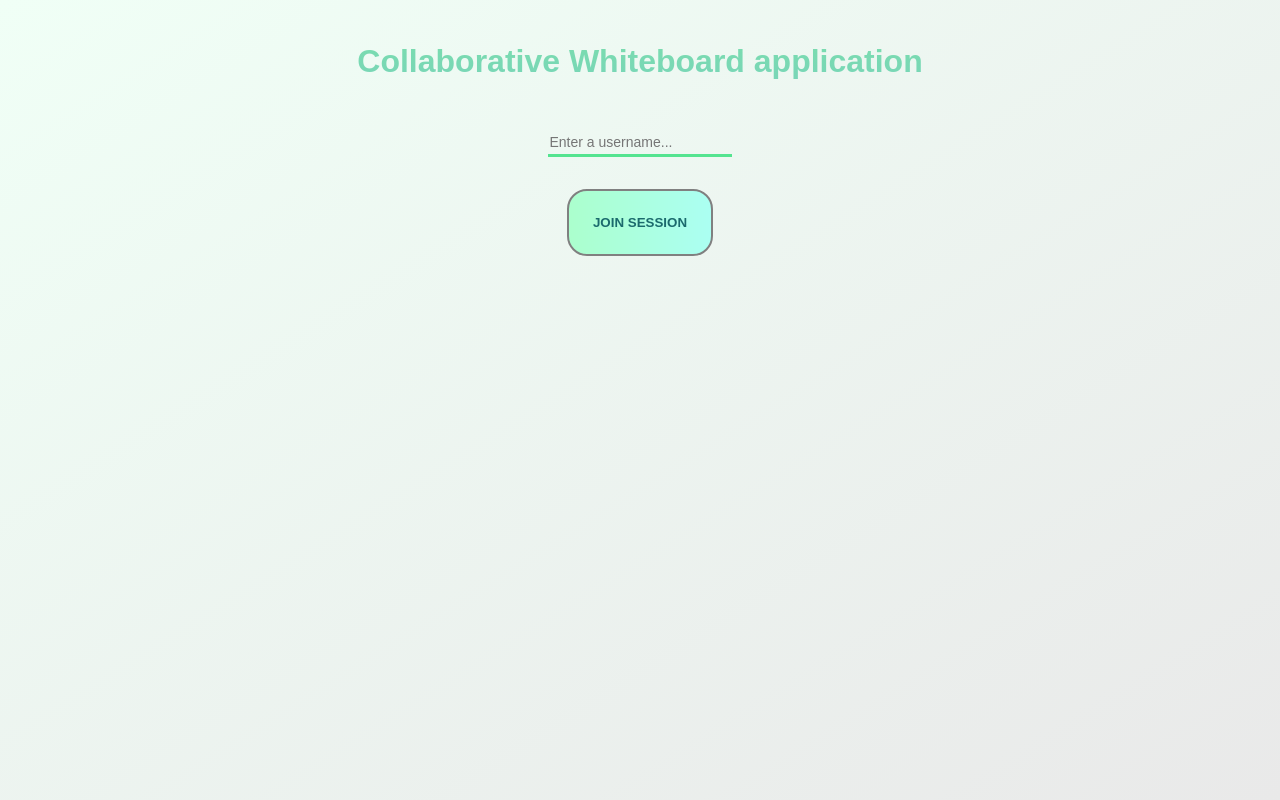
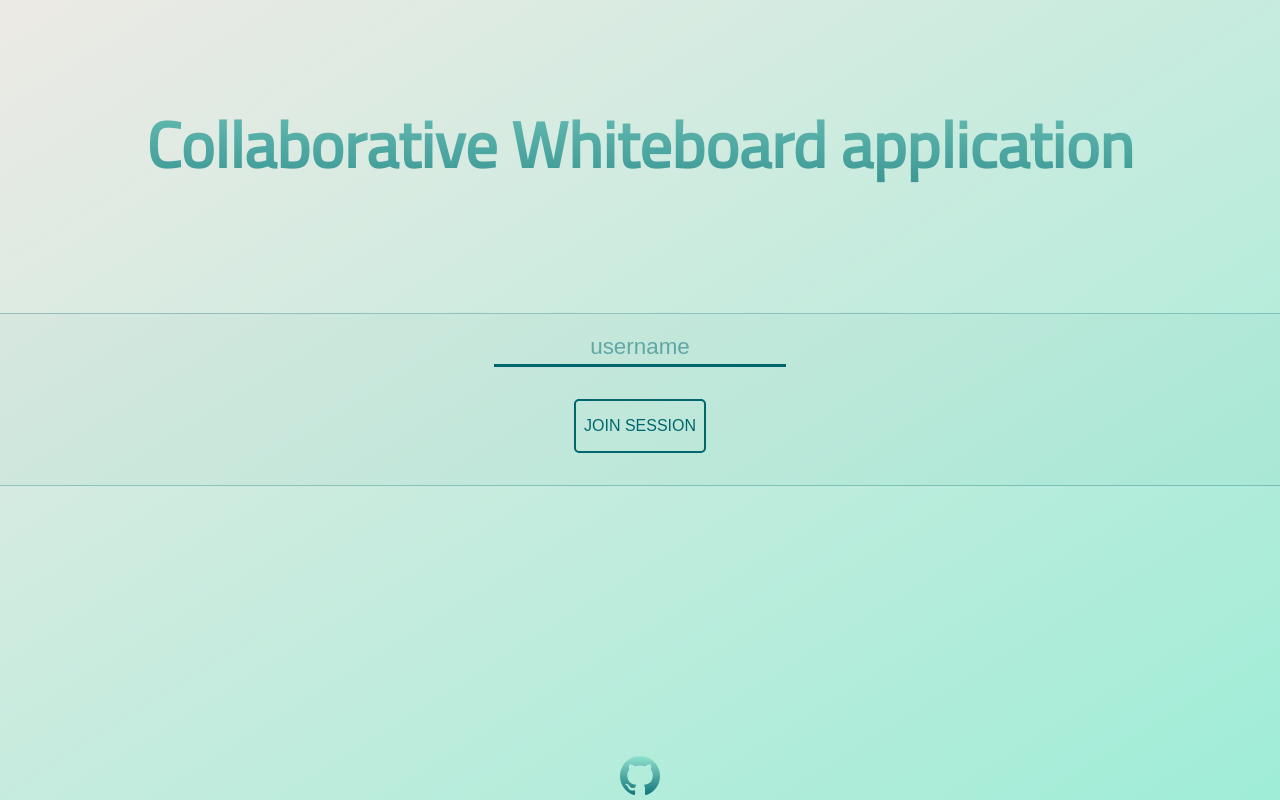
Before and after one commit to nlacko97/collaborative-whiteboard, a website: page public/index.html in a window 1280 px wide. Drawn offline with nearby package versions, Linux system fonts and the light colour scheme; some packages are replaced by stand-ins of ours; no server answers; a script that the page names is missing.

Commit message:
landing page, whiteboard, toolbox and participants new UI

```diff
--- a/index.js
+++ b/index.js
@@ -45,7 +45,6 @@ MongoClient.connect(uri, {
                     sessionParticipants: sessionParticipants
                 });
             }
-            console.log(sessionParticipants);
             if (socket.id == hostUserId) {
                 hostDisconnectedTriggered = true;
                 if (!hostEndSessionTriggered) {
@@ -74,7 +73,6 @@ MongoClient.connect(uri, {
                         sessionParticipants: sessionParticipants
                     });
                 }
-                console.log(sessionParticipants);
             }
         });
         socket.on('new-client-request-decision', (data) => {
@@ -97,7 +95,6 @@ MongoClient.connect(uri, {
                         id: data.clientId,
                         backgroundColor: getRandomRGB()
                     });
-                    console.log(sessionParticipants);
                 } else {
                     dataToSend = {
                         accepted: data.accepted,
@@ -281,7 +278,6 @@ MongoClient.connect(uri, {
                     username: data.username,
                     backgroundColor: getRandomRGB()
                 })
-                console.log(sessionParticipants);
                 dbo.collection('sessions').insertOne(newSession, (err, succ) => {
                     if (err) throw err;
                     console.log("new session inserted");
--- a/public/client.js
+++ b/public/client.js
@@ -894,7 +894,7 @@ window.onload = function () {
         $participantsListDiv.html("");
         participants.forEach(p => {
             $participantsListDiv.append(`
-                <div class="participant" id="participant-${p.id}" style="background-color: ${p.backgroundColor};" title="${p.username}">
+                <div class="participant" id="participant-${p.id}" style="background: linear-gradient(to top right, ${p.backgroundColor}, rgb(var(--light-teal)));" title="${p.username}">
                     ${p.username.charAt(0)}
                 </div>
                 <div class="participant-username">${p.username}</div>
--- a/public/index.html
+++ b/public/index.html
@@ -8,15 +8,21 @@
     <link href="https://cdn.jsdelivr.net/npm/remixicon@2.5.0/fonts/remixicon.css" rel="stylesheet">
     <link rel="stylesheet" href="https://cdn.jsdelivr.net/npm/notyf@3/notyf.min.css">
     <link href="https://fonts.googleapis.com/css2?family=Reenie+Beanie&display=swap" rel="stylesheet">
+    <link rel="preconnect" href="https://fonts.gstatic.com">
+    <link href="https://fonts.googleapis.com/css2?family=Cairo&display=swap" rel="stylesheet">
     <title>Collaborative Whiteboard</title>
 </head>
 
 <body id="myBody">
     <div id="title">
         <h4>
-            <span>Collaborative Whiteboard application</span>
+            Collaborative Whiteboard application
         </h4>
     </div>
+    <div class="site-content">
+        <div class="participants-list">
+        </div>
+        <div id="whiteboard">
             <div class="tools-list">
                 <div class="tool">
                     <a href="#" title="Brush" class="selected" id="brush">
@@ -62,8 +68,6 @@
                     </a>
                 </div>
             </div>
-    <div class="participants-list"></div>
-    <div id="whiteboard">
             <div id="sticky-notes-container" style="z-index: 999;"></div>
             <div id="image-comment-buttons-container" style="z-index: 999;"></div>
             <canvas id="background-canvas" width="1000px" height="650px"></canvas>
@@ -73,15 +77,20 @@
 
         <div id="initial-state">
             <div class="input-group">
-            <input type="text" name="username" id="username" placeholder="Enter a username...">
+                <input type="text" name="username" id="username" placeholder="username" autocomplete="off" autofocus>
                 <p id="username-error-message">Please provide a username before joining!</p>
             </div>
-        <button id="new-session">Join session</button>
+            <button id="new-session"><span>Join session</span></button>
         </div>
         <div id="loading-state">
             <i class="ri-remote-control-line"></i> waiting to join session ...
         </div>
-    <!-- <button id="end-session">End session</button> -->
+    </div>
+    <div class="footer">
+        <a href="https://github.com/nlacko97/collaborative-whiteboard/" target="_blank">
+            <i class="ri-github-fill"></i>
+        </a>
+    </div>
 
     <script src="https://code.jquery.com/jquery-3.6.0.slim.min.js"
         integrity="sha256-u7e5khyithlIdTpu22PHhENmPcRdFiHRjhAuHcs05RI=" crossorigin="anonymous"></script>
--- a/public/style.css
+++ b/public/style.css
@@ -1,62 +1,106 @@
+:root {
+    --dark-teal: 2, 102, 112;
+    --light-teal: 159, 237, 215;
+    --pale: 254, 249, 199;
+    --lively: 252, 225, 129;
+    --grey: 237, 234, 229;
+}
+
 html,
 body {
-    font-family: sans-serif;
-    background: linear-gradient(to bottom right, rgb(240, 255, 246), #e9e9e9);
+    display: flex;
+    min-height: 100vh;
+    flex-direction: column;
+    background: linear-gradient(to bottom right, rgb(var(--grey)), rgb(var(--light-teal)));
     margin: 0;
+    font-family: "Cairo", sans-serif;
+
     /* min-height: 100%;
     min-width: 100%; */
 }
 
-#title {
-    font-size: 2rem;
+.site-content {
+    flex: 1;
+}
+
+#title,
+.footer {
+    font-size: 4rem;
     display: flex;
     justify-content: center;
-    background: -webkit-linear-gradient(rgb(123, 228, 165), rgb(120, 206, 193));
+    align-items: center;
+    flex-direction: column;
+    background: -webkit-linear-gradient(rgb(var(--light-teal)), rgb(var(--dark-teal)));
     -webkit-background-clip: text;
     -webkit-text-fill-color: transparent;
     white-space: nowrap;
 }
 
+.footer > a {
+    margin-top: 0;
+    font-size: 3rem;
+}
+
+.footer > a:hover {
+    background: rgb(var(--dark-teal));
+    -webkit-background-clip: text;
+    -webkit-text-fill-color: transparent;
+}
+
 .tools-list {
     display: flex;
+    flex-direction: column;
+    z-index: 2;
     justify-content: space-around;
     align-items: center;
-    border: 2px solid grey;
-    margin: 0.4rem 5rem;
-    width: 1300px;
+    border-radius: 10px;
+    background-color: rgb(var(--grey));
+    box-shadow: 4px 4px 20px rgba(0, 0, 0, 0.1);
+    /* margin: 0.4rem 5rem; */
+    /* width: 1300px; */
+    margin-left: -23px;
+    margin-top: 80px;
+    width: 46px;
+    height: 2000px;
+    padding: 0.2rem 0.1rem;
 }
 
 .tool > a {
     font-size: x-large;
     text-decoration: none;
-    color: rgb(102, 218, 200);
+    color: rgba(var(--dark-teal), 0.6);
+    transition: all 0.2s ease-in;
 }
 
 .tool > a:hover {
-    text-shadow: 2px 2px 2px #b8b6b6;
+    text-shadow: 2px 2px 10px #b8b6b6;
+    color: rgba(var(--dark-teal), 0.4);
     font-size: xx-large;
 }
 
 .participants-list {
     display: flex;
-    justify-content: baseline;
+    justify-content: flex-end;
     align-items: center;
-    max-width: 1300px;
-    margin: 0 5rem;
+    max-width: 1000px;
+    margin: 1.2rem 5rem 0.2rem 5rem;
 }
 
 .participant {
-    background-color: #51a56d;
-    border: 2px solid #565c58;
+    background-color: rgb(240, 243, 216);
+    border: 4px solid rgba(0, 0, 0, 0.18);
+    box-shadow: 4px 4px 20px rgba(0, 0, 0, 0.1);
+    font-weight: 600;
     color: rgb(42, 49, 42);
-    width: 28px;
-    height: 28px;
+    width: 34px;
+    height: 34px;
     border-radius: 50%;
     text-transform: uppercase;
     display: flex;
     align-items: center;
     justify-content: center;
     cursor: pointer;
+    margin-right: 10px;
 }
 
 .participant-username {
@@ -66,7 +110,6 @@ body {
 .participant:hover + .participant-username {
     background-color: #48e5da;
 }
-
 
 .participants-list > .participant:not(:first-child) {
     margin-left: 10px;
@@ -87,11 +130,12 @@ a.selected {
 
 #whiteboard > canvas {
     position: absolute;
-    border: 2px solid grey;
+    /* border: 2px solid grey; */
+    box-shadow: 4px 4px 20px rgba(0, 0, 0, 0.1);
 }
 
 #background-canvas {
-    background-color: white;
+    background-color: rgb(var(--grey));
 }
 
 #canvas {
@@ -114,6 +158,9 @@ a.selected {
     justify-content: center;
     flex-direction: column;
     align-items: center;
+    background-color: rgba(var(--dark-teal), 0.03);
+    border-top: 1px solid rgba(var(--dark-teal), 0.3);
+    border-bottom: 1px solid rgba(var(--dark-teal), 0.3);
 }
 
 .input-group {
@@ -123,24 +170,22 @@ a.selected {
 }
 
 input {
-    margin-top: 0.5rem;
-    /* border-radius: 10px;
-    border: 10px solid;
-    border-image-slice: 1;
-    border-image-source: linear-gradient(to left, #743ad5, #d53a9d);
-    background-color: rgb(235, 235, 235);
-    padding: 5px 3px; */
-
+    margin-top: 1rem;
     background-color: transparent;
     box-shadow: none;
     border: 0;
-    border-bottom: 3px solid #54e490;
-    color: #000;
+    border-bottom: 3px solid rgb(var(--dark-teal));
+    color: rgb(var(--dark-teal));
     font-weight: 300;
     -webkit-font-smoothing: antialiased;
-    font-size: 14px;
+    font-size: 1.4rem;
     outline: 0 none;
     padding: 0.25rem 0.1rem;
+    text-align: center;
+}
+
+input::placeholder {
+    color: rgba(var(--dark-teal), 0.5);
 }
 
 input:focus {
@@ -154,19 +199,47 @@ input:focus {
 
 button {
     width: fit-content;
-    border-radius: 20px;
-    border: 2px solid grey;
+    border-radius: 5px;
+    border: 2px solid rgb(var(--dark-teal));
     margin: 2rem;
-    padding: 1.5rem;
+    padding: 1rem 0.5rem;
     text-transform: uppercase;
-    color: rgb(27, 106, 109);
-    font-weight: 600;
-    background: linear-gradient(to right, rgba(171, 255, 205, 1), rgba(171, 255, 242, 1));
+    color: rgb(var(--dark-teal));
+    font-size: 1rem;
+    background: transparent;
+    /* box-shadow: 2px 2px 5px rgba(88, 88, 88, 0.2); */
+    /* background: linear-gradient(to right, rgba(171, 255, 205, 1), rgba(171, 255, 242, 1)); */
     cursor: pointer;
+    transition: all 0.5s;
+}
+
+button span {
+    cursor: pointer;
+    display: inline-block;
+    position: relative;
+    transition: 0.5s;
+}
+
+button span:after {
+    content: "\00bb";
+    position: absolute;
+    opacity: 0;
+    top: 0;
+    right: -20px;
+    transition: 0.5s;
+}
+
+button:hover span {
+    padding-right: 25px;
+}
+
+button:hover span:after {
+    opacity: 1;
+    right: 0;
 }
 
 button:hover {
-    background: linear-gradient(to right, rgba(171, 255, 205, 0.5), rgba(171, 255, 242, 0.5));
+    background: rgba(var(--light-teal), 0.5);
 }
 
 .confirm-dialog {
```
Lines whose indentation alone changed are shown as unchanged.
